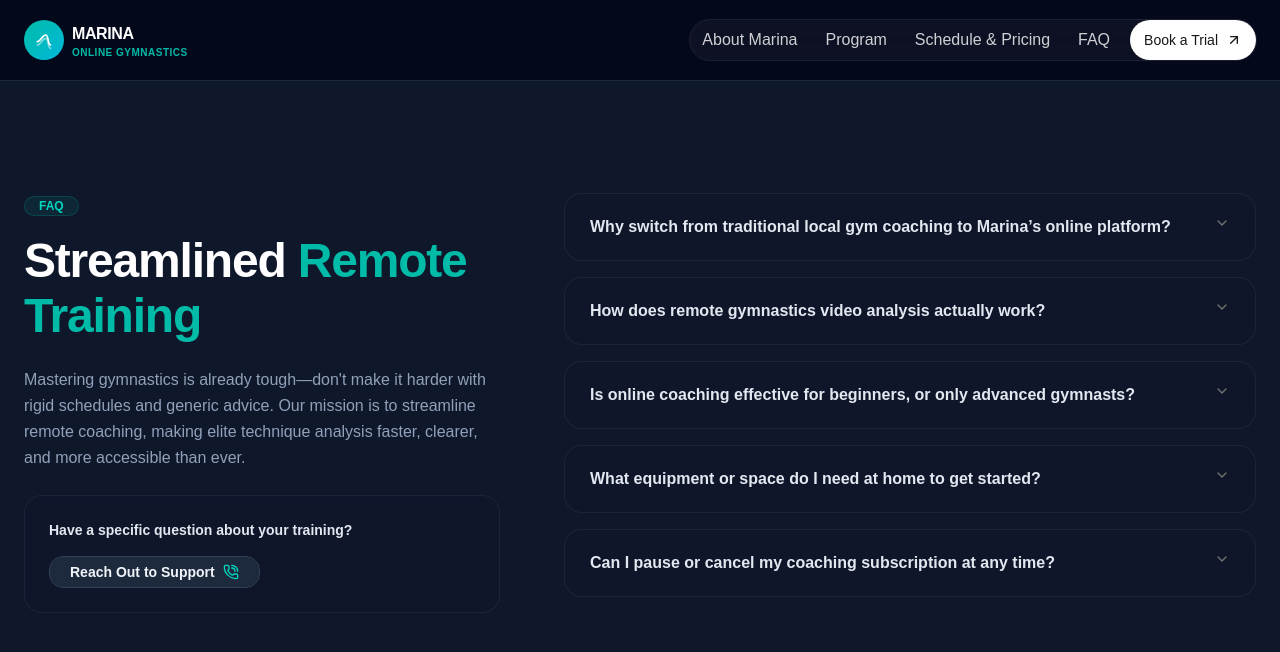
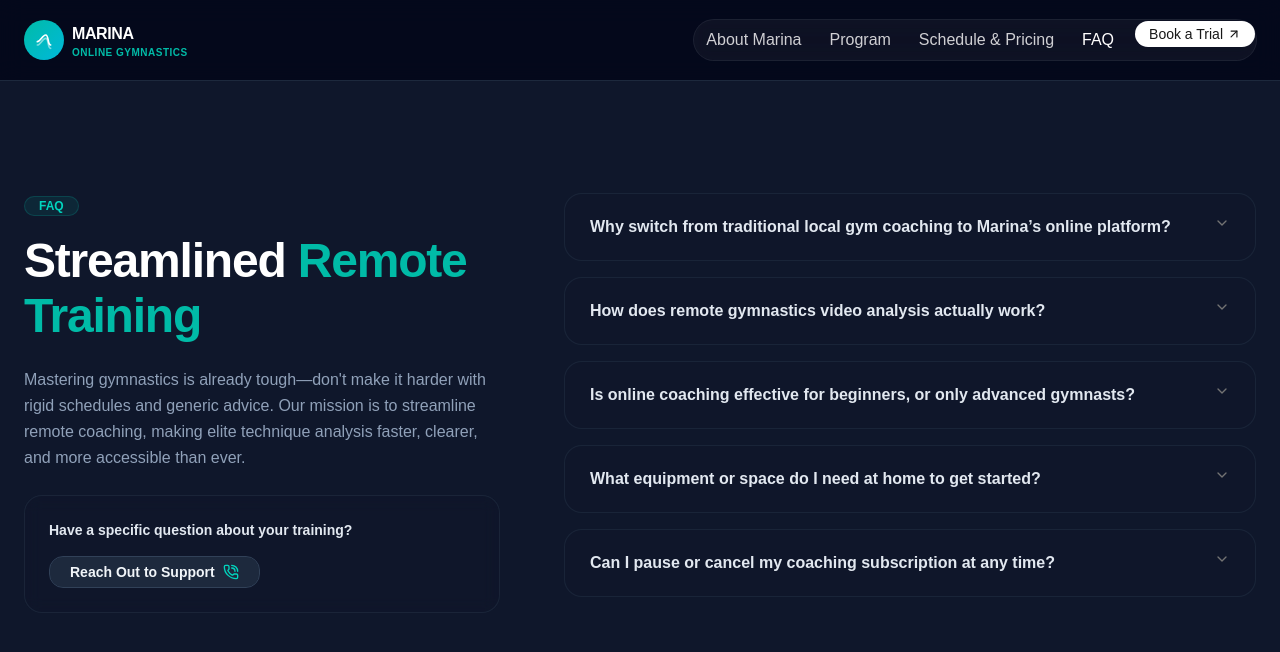
Before and after one commit to ayushsr1/learn-react, a React (Vite) app in the folder learn_react/: page /faq in a window 1280 px wide. Shown: the top 652 px of the page. Built offline with nearby package versions, Linux system fonts and the light colour scheme.

Commit message:
mobile menu fixes

```diff
--- a/learn_react/src/components/ui/FAQ.tsx
+++ b/learn_react/src/components/ui/FAQ.tsx
@@ -1,12 +1,12 @@
 import { PhoneCall } from "lucide-react";
-import { Badge } from "@/components/ui/badge";
+import { Badge } from "@/components/ui/Badge";
 import {
   Accordion,
   AccordionContent,
   AccordionItem,
   AccordionTrigger,
-} from "@/components/ui/accordion";
-import { Button } from "@/components/ui/button";
+} from "@/components/ui/Accordion";
+import { Button } from "@/components/ui/Button";
 
 const marinaFaqs = [
   {
--- a/learn_react/src/components/ui/Navbar.tsx
+++ b/learn_react/src/components/ui/Navbar.tsx
@@ -1,80 +1,168 @@
-import { Link } from "react-router-dom"
-import {BrandLogo} from "@/components/ui/BrandLogo"
-import { useState } from "react";
+import { Link, useLocation, useNavigate } from "react-router-dom"
+import { BrandLogo } from "@/components/ui/BrandLogo"
+import { useState, useEffect, useRef } from "react"
+import { Button } from "@/components/ui/Button"
 
 interface NavLink {
-    label: string;
-    href: string;
-    isActive?: boolean;
+    label: string
+    href: string
+    isActive?: boolean
 }
 
 interface NavbarProps {
-    ctaButtonText?: string;
-    ctaButtonHref?: string;
-    navLinks?: NavLink[];
+    ctaButtonText?: string
+    ctaButtonHref?: string
+    navLinks?: NavLink[]
 }
 
 const Navbar: React.FC<NavbarProps> = ({
-
     ctaButtonText = "Book a Trial",
-    ctaButtonHref = "#",
+    ctaButtonHref = "/contact",
     navLinks = [
         { label: "About Marina", href: "/about" },
         { label: "Program", href: "/program" },
         { label: "Schedule & Pricing", href: "/pricing" },
         { label: "FAQ", href: "/faq" }
-    ]}) => {    const [mobileMenuOpen, setMobileMenuOpen] = useState(false);
+    ]
+}) => {
+    const [mobileMenuOpen, setMobileMenuOpen] = useState(false)
+    const location = useLocation()
+    const navigate = useNavigate()
 
-        return (
+    const navbarRef = useRef<HTMLHeadingElement>(null)
 
-    <header className="sticky top-0 z-50 w-full border-b border-slate-800 bg-slate-950/80 backdrop-blur-md">
-        <div className="max-w-7xl mx-auto px-6 h-20 flex items-center justify-between">
+    const isActiveLink = (href: string) => {
+        if (href === "/") return location.pathname === "/"
+        return location.pathname.startsWith(href)
+    }
 
-            {/* 1. BRAND LOGO (Place it right here!) */}
-            <div className="flex items-center">
-                <BrandLogo />
-            </div>
+    const handleCtaClick = () => {
+        setMobileMenuOpen(false)
+        navigate(ctaButtonHref)
+    }
 
-                <nav className="hidden md:flex ml-auto gap-2">
+    useEffect(() => {
+        const handleClickOutside = (event: MouseEvent) => {
+            if (
+                navbarRef.current &&
+                !navbarRef.current.contains(event.target as Node)
+            ) {
+                setMobileMenuOpen(false)
+            }
+        }
+
+        if (mobileMenuOpen) {
+            document.addEventListener("mousedown", handleClickOutside)
+        }
+
+        return () => {
+            document.removeEventListener("mousedown", handleClickOutside)
+        }
+    }, [mobileMenuOpen])
+
+    return (
+        <header className="sticky top-0 z-50 w-full border-b border-slate-800 bg-slate-950/80 backdrop-blur-md">
+            <div className="mx-auto flex h-20 max-w-7xl items-center justify-between px-6">
+                <Link to="/" onClick={() => setMobileMenuOpen(false)} className="flex items-center">
+                    <BrandLogo />
+                </Link>
+
+                <nav className="ml-auto hidden gap-2 md:flex">
                     <div className="flex gap-1 rounded-full bg-white/5 ring-1 ring-white/10 backdrop-blur">
-                    {navLinks.map((link, index) => (
+                        {navLinks.map((link, index) => (
                             <Link
-                                key={index}
+                                key={`${link.label}-${index}`}
                                 to={link.href}
-                                className={`px-3 py-2 text-md font-medium hover:text-teal-500 font-sans transition-colors ${link.isActive ? 'text-white/90' : 'text-white/80'
-                                    }`}
+                                className={`px-3 py-2 text-md font-medium font-sans transition-colors hover:text-teal-500 ${
+                                    isActiveLink(link.href) ? "text-white" : "text-white/80"
+                                }`}
                             >
                                 {link.label}
                             </Link>
                         ))}
-                        <Link
-                            to={ctaButtonHref}
-                            className="ml-1 inline-flex items-center gap-2 rounded-full bg-white px-3.5 py-2 text-sm font-medium text-neutral-900 hover:bg-white/90 font-sans transition-colors"
+
+                        <Button
+                            variant="default"
+                            size="sm"
+                            className="ml-1 rounded-full bg-white px-3.5 py-2 text-sm font-medium text-neutral-900 hover:bg-teal-500"
+                            onClick={handleCtaClick}
                         >
                             {ctaButtonText}
-                            <svg xmlns="http://www.w3.org/2000/svg" width="24" height="24" viewBox="0 0 24 24" fill="none" stroke="currentColor" strokeWidth="2" strokeLinecap="round" strokeLinejoin="round" className="h-4 w-4">
+                            <svg
+                                xmlns="http://www.w3.org/2000/svg"
+                                width="24"
+                                height="24"
+                                viewBox="0 0 24 24"
+                                fill="none"
+                                stroke="currentColor"
+                                strokeWidth="2"
+                                strokeLinecap="round"
+                                strokeLinejoin="round"
+                                className="h-4 w-4"
+                            >
                                 <path d="M7 7h10v10" />
                                 <path d="M7 17 17 7" />
                             </svg>
-                        </Link>
+                        </Button>
                     </div>
                 </nav>
 
-                <button
+                <Button
+                    variant="ghost"
+                    size="icon-sm"
+                    className="rounded-full bg-white/10 ring-1 ring-white/15 backdrop-blur md:hidden"
                     onClick={() => setMobileMenuOpen(!mobileMenuOpen)}
-                    className="md:hidden inline-flex h-10 w-10 items-center justify-center rounded-full bg-white/10 ring-1 ring-white/15 backdrop-blur"
                     aria-expanded={mobileMenuOpen}
                     aria-label="Toggle menu"
                 >
-                    <svg xmlns="http://www.w3.org/2000/svg" width="24" height="24" viewBox="0 0 24 24" fill="none" stroke="currentColor" strokeWidth="2" strokeLinecap="round" strokeLinejoin="round" className="h-5 w-5 text-white/90">
+                    <svg
+                        xmlns="http://www.w3.org/2000/svg"
+                        width="24"
+                        height="24"
+                        viewBox="0 0 24 24"
+                        fill="none"
+                        stroke="currentColor"
+                        strokeWidth="2"
+                        strokeLinecap="round"
+                        strokeLinejoin="round"
+                        className="h-5 w-5 text-white/90"
+                    >
                         <path d="M4 5h16" />
                         <path d="M4 12h16" />
                         <path d="M4 19h16" />
                     </svg>
-                </button>
-        </div>
-    </header>
-    )};
+                </Button>
+            </div>
 
+            {mobileMenuOpen && (
+                <div className="border-t border-white/10 bg-slate-950/95 px-6 py-4 md:hidden">
+                    <div className="flex flex-col gap-2">
+                        {navLinks.map((link, index) => (
+                            <Link
+                                key={`mobile-${link.label}-${index}`}
+                                to={link.href}
+                                onClick={() => setMobileMenuOpen(false)}
+                                className={`rounded-full px-3 py-2 text-sm font-medium transition-colors ${
+                                    isActiveLink(link.href) ? "bg-white/10 text-white" : "text-white/80 hover:bg-white/10"
+                                }`}
+                            >
+                                {link.label}
+                            </Link>
+                        ))}
 
-    export default Navbar;
+                        <Button
+                            variant="default"
+                            size="sm"
+                            className="mt-1 rounded-full bg-white px-3.5 py-2 text-sm font-medium text-neutral-900 hover:bg-white/90"
+                            onClick={handleCtaClick}
+                        >
+                            {ctaButtonText}
+                        </Button>
+                    </div>
+                </div>
+            )}
+        </header>
+    )
+}
+
+export default Navbar
```
Also changed, not shown: learn_react/src/components/ui/Accordion.jsx (renamed from learn_react/src/components/ui/accordion.jsx), learn_react/src/components/ui/Badge.jsx (renamed from learn_react/src/components/ui/badge.jsx), learn_react/src/components/ui/Button.jsx (renamed from learn_react/src/components/ui/button.jsx).
